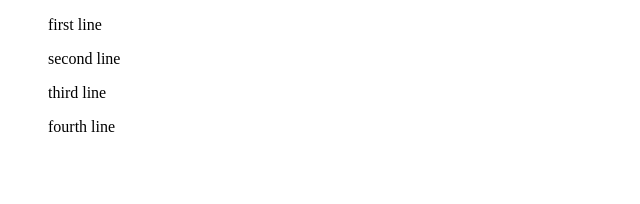
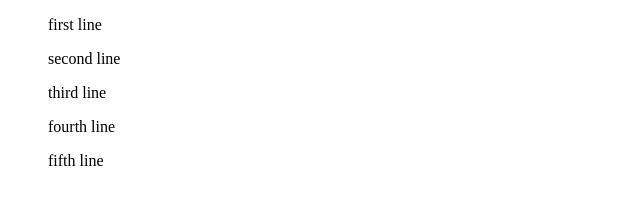
Before and after one commit to Park-Joonyoung/gitpractice, a plain HTML site: page pages/index.html in a window 1280 px wide. Shown: the full height of the page, 0-640 px from the left. Drawn offline with Linux system fonts and the light colour scheme.

Commit message:
Only pages dir has been committed

```diff
--- a/pages/index.html
+++ b/pages/index.html
@@ -18,5 +18,8 @@
     <ul>
       fourth line
     </ul>
+    <ul>
+      fifth line
+    </ul>
   </body>
 </html>
```
